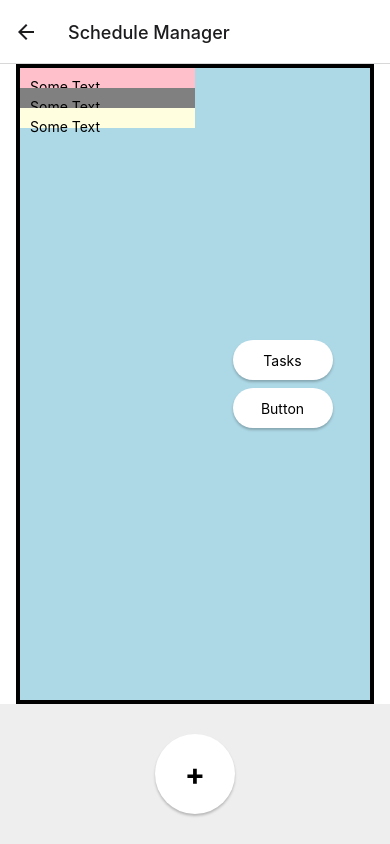
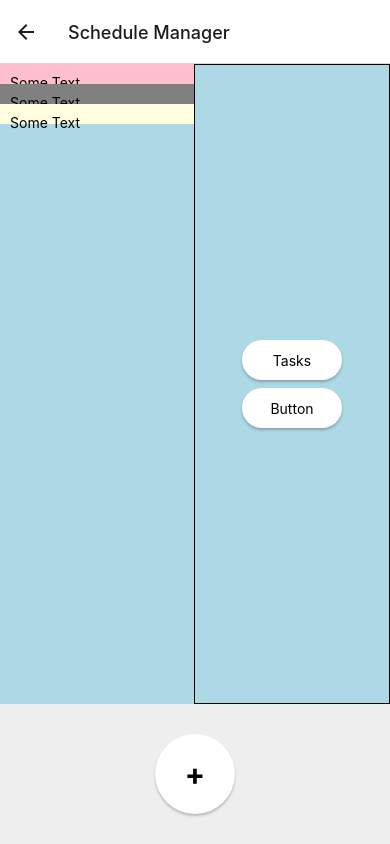
Before and after one commit to hansdenzelj-github/CS106_Project, a React Native app: screen /ScheduleManager in a window 390 px wide. Built offline with nearby package versions, Linux system fonts and the light colour scheme.

Commit message:
style update

```diff
--- a/components/ScheduleManager.js
+++ b/components/ScheduleManager.js
@@ -6,17 +6,8 @@ import { appStyle } from './style';
 export default class ScheduleManager extends React.Component {
     render() {
       return (
-          <SafeAreaView style={[appStyle.container]}>
+          <View style={[appStyle.container]}>
               <View style={[appStyle.pageWrap]}>
-
-                {/*<View style={[appStyle.headArea]}>
-                    <TouchableOpacity style={[appStyle.roundButton, appStyle.rB_40, appStyle.rB_pushright, appStyle.b_shadow]}>
-                        <Text>[Cal]</Text>
-                    </TouchableOpacity>
-                    <Text style={[appStyle.headText]}>
-                        Date
-                    </Text>
-                </View>*/}
 
                 <View style={[appStyle.bodyWrap_SM]}>
                     <View style={[appStyle.bodyArea_SM]}>
@@ -32,7 +23,7 @@ export default class ScheduleManager extends React.Component {
                           </View>
                         </ScrollView>
 
-                        <View style={[appStyle.bodyColumn_SM, {alignItems: 'center', justifyContent: 'center'}]}>
+                        <View style={[appStyle.bodyColumn_SM, {alignItems: 'center', justifyContent: 'center', borderWidth: 1,}]}>
                             <TouchableOpacity style={[appStyle.rectButton, appStyle.b_shadow, appStyle.rTB_TN, {margin: 4,}]}>
                               <Text style={[]}>Tasks</Text>
                             </TouchableOpacity>
@@ -53,7 +44,7 @@ export default class ScheduleManager extends React.Component {
                 </View>
               </View>
 
-          </SafeAreaView>
+          </View>
       );
     }
   }
--- a/components/style.js
+++ b/components/style.js
@@ -45,15 +45,14 @@ export const appStyle = StyleSheet.create({
     bodyWrap_SM: {
         flex: 1,
         flexDirection: 'column',
-        paddingHorizontal: 16,
+        paddingHorizontal: 0,
         backgroundColor: 'white',
     },
     bodyArea_SM: {
         flex: 1,
         flexDirection: 'row',
-        padding: 4,
+        padding: 0,
         margin: 0,
-        backgroundColor: 'black',
     },
     bodyColumn_SM: {
         flex: 1,
```
